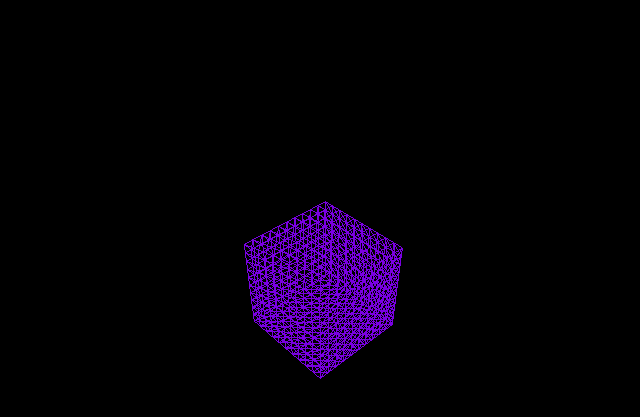
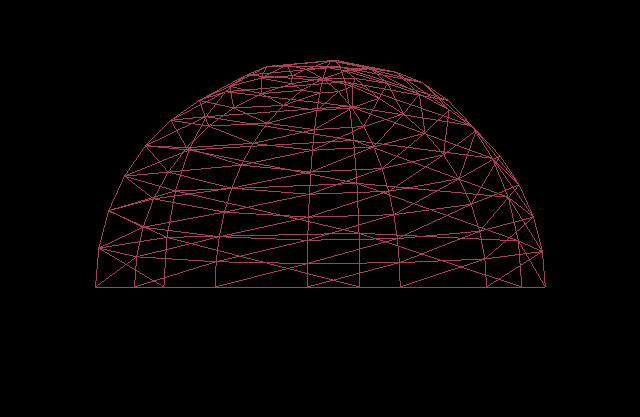
Before and after one commit to MANI-WEBDEVE/ThreeJs_Guide_repo, a website built with Vite: page 02-ThreeJS/index.html in a window 1280 px wide. Shown: the part 113-530 px from the top of the page, without its empty margins (317-957 px from the left). Built offline with nearby package versions, Linux system fonts and the light colour scheme; animation ran at ten frames a second.

Commit message:
sphere_Geometry

```diff
--- /dev/null
+++ b/02-ThreeJS/Geometries/02_SphereGeo.js
@@ -0,0 +1,52 @@
+import * as Three from "three";
+import { OrbitControls } from "three/examples/jsm/controls/OrbitControls.js";
+
+const canvas = document.querySelector(".canvas");
+
+//* creating a Scene
+const scene = new Three.Scene();
+//* camera position
+const camera = new Three.PerspectiveCamera(
+    75,
+    window.innerWidth / window.innerHeight,
+    0.1,
+    100
+)
+
+//* geometry name and material
+const geometry = new Three.SphereGeometry(2, 10,10,100,Math.PI * 2, 0,Math.PI / 2);
+const material = new Three.MeshBasicMaterial({color: "#a64253", wireframe: true});
+const sphere = new Three.Mesh(geometry, material);
+scene.add(sphere);
+camera.position.z = 5;
+
+//* rendrering for canvas
+const renderer = new Three.WebGLRenderer({canvas});
+renderer.setSize(window.innerWidth, window.innerHeight);
+
+
+//* orbitControls seetings
+const control = new OrbitControls(camera, renderer.domElement);
+control.enableDamping = true
+
+//* responsive 3D web
+
+window.addEventListener('resize', () => {
+    renderer.setSize(window.innerWidth, window.innerHeight);
+    camera.aspect = window.innerWidth / window.innerHeight;
+    camera.updateProjectionMatrix();
+})
+
+sphere.rotateY(1.58)
+
+//* animation of sphere
+const animate = () => {
+    window.requestAnimationFrame(animate);
+    renderer.render(scene, camera);
+    control.update();
+    // sphere.rotation.x += 0.01;
+    // sphere.rotation.y += 0.01;
+}
+
+//* call the function of animation
+animate();
--- a/02-ThreeJS/index.html
+++ b/02-ThreeJS/index.html
@@ -9,6 +9,7 @@
 <body>
   <canvas class="canvas"></canvas>
     <!-- <script type="module" src="./main.js"></script> -->
-    <script type="module" src="./Geometries/01_squareGeo.js"></script>
+    <!-- <script type="module" src="./Geometries/01_squareGeo.js"></script> -->
+     <script type="module" src="./Geometries/02_SphereGeo.js"></script>
 </body>
 </html>
```
